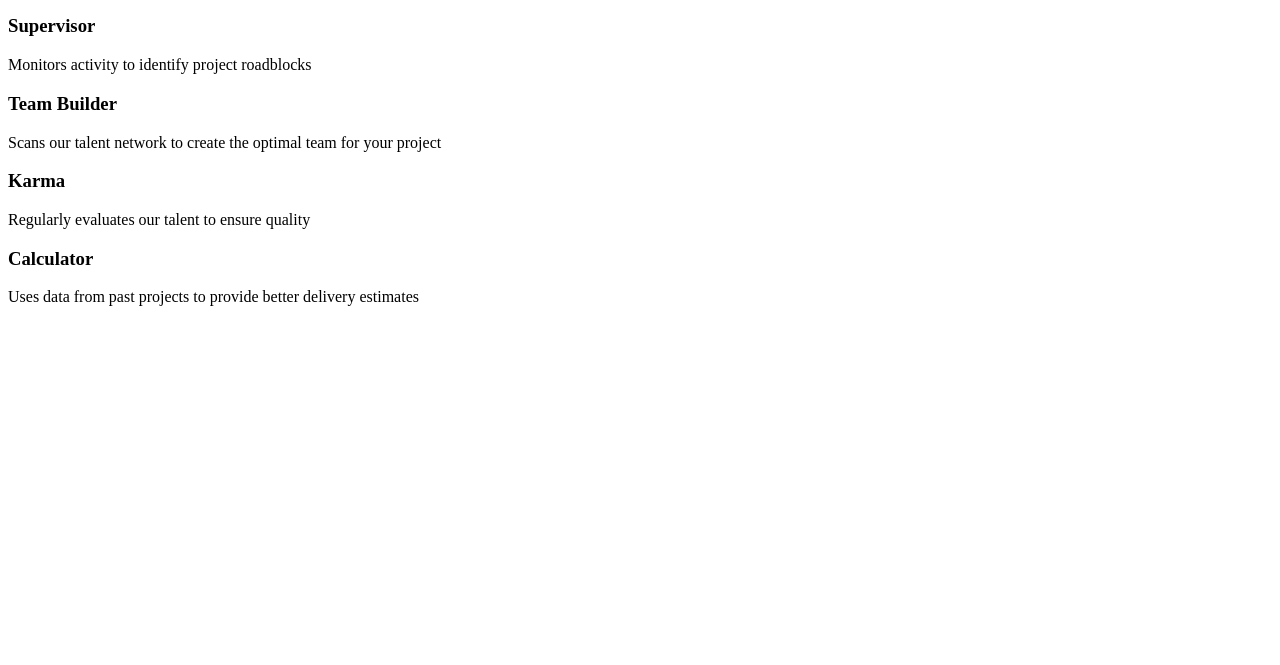
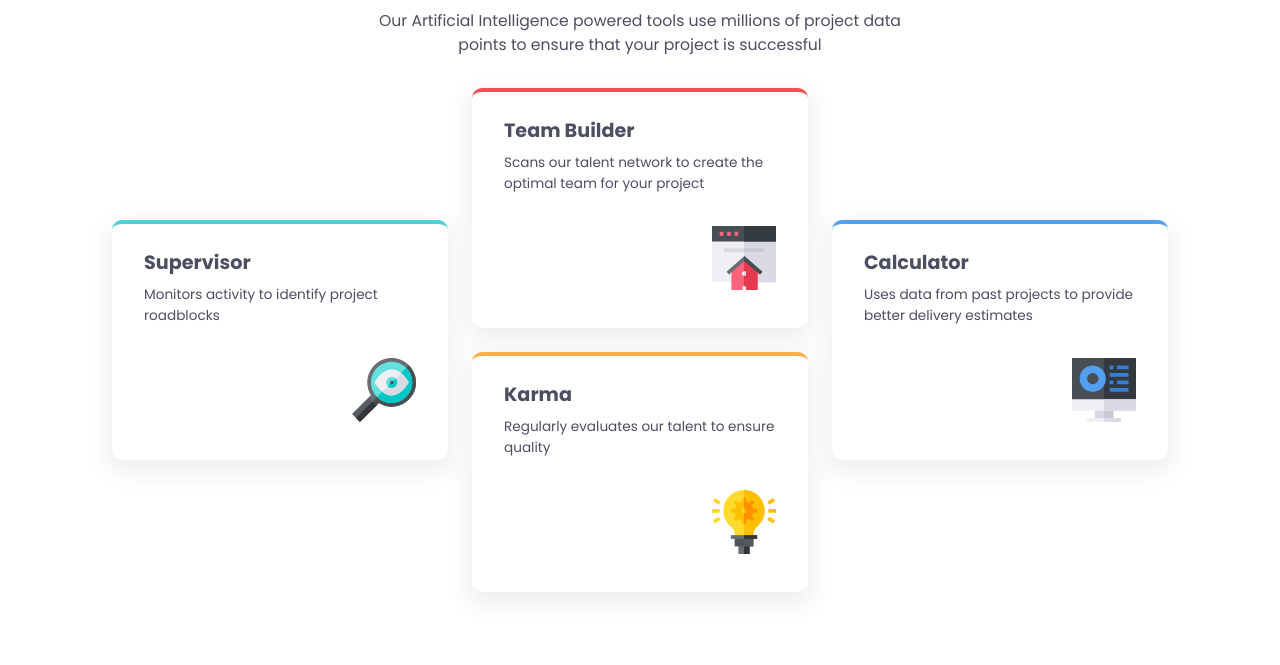
Before and after one commit to jayco01/four-card-feature, a plain HTML site: page index.html in a window 1280 px wide. Shown: the part 135-800 px from the top of the page. Drawn offline with Linux system fonts and the light colour scheme.

Commit message:
added CSS grid and wrote readme.md file

```diff
--- a/index.html
+++ b/index.html
@@ -4,6 +4,10 @@
   <meta charset="UTF-8">
   <meta name="viewport" content="width=device-width, initial-scale=1.0">
   <link rel="icon" type="image/png" sizes="32x32" href="./images/favicon-32x32.png">
+  <link rel="stylesheet" href="styles.css">
+  <link rel="preconnect" href="https://fonts.googleapis.com">
+  <link rel="preconnect" href="https://fonts.gstatic.com" crossorigin>
+  <link href="https://fonts.googleapis.com/css2?family=Figtree:ital,wght@0,300..900;1,300..900&family=Fraunces:ital,opsz,wght@0,9..144,100..900;1,9..144,100..900&family=Inter:ital,opsz,wght@0,14..32,100..900;1,14..32,100..900&family=Montserrat:ital,wght@0,100..900;1,100..900&family=Outfit:wght@100..900&family=Poppins:ital,wght@0,100;0,200;0,300;0,400;0,500;0,600;0,700;0,800;0,900;1,100;1,200;1,300;1,400;1,500;1,600;1,700;1,800;1,900&family=Young+Serif&display=swap" rel="stylesheet">
   <title> Four card feature section</title>
 </head>
 <body>
@@ -16,23 +20,35 @@
     </section>
   </header>
   <main>
-    <div class="content">
-      <section class="card card--supervisor">
+    <div class="content content-grid">
+      <article class="card card--supervisor">
         <h3 class="card__title">Supervisor</h3>
         <p class="card__description">Monitors activity to identify project roadblocks</p>
-      </section>
-      <section class="card card--team-builder">
+        <div class="card__icon">
+          <img src="images/icon-supervisor.svg" alt="icon of a magnifying glass">
+        </div>
+      </article>
+      <article class="card card--team-builder">
         <h3 class="card__title">Team Builder</h3>
         <p class="card__description">Scans our talent network to create the optimal team for your project</p>
-      </section>
-      <section class="card card--karma">
+        <div class="card__icon">
+          <img src="images/icon-team-builder.svg" alt="icon of a house">
+        </div>
+      </article>
+      <article class="card card--karma">
         <h3 class="card__title">Karma</h3>
         <p class="card__description">Regularly evaluates our talent to ensure quality</p>
-      </section>
-      <section class="card card--calculator">
+        <div class="card__icon">
+          <img src="images/icon-karma.svg" alt="icon of a light bulb">
+        </div>
+      </article>
+      <article class="card card--calculator">
         <h3 class="card__title">Calculator</h3>
         <p class="card__description">Uses data from past projects to provide better delivery estimates</p>
-      </section>
+        <div class="card__icon">
+          <img src="images/icon-calculator.svg" alt="icon of a monitor">
+        </div>
+      </article>
     </div>
   </main>
 </body>
--- a/styles.css
+++ b/styles.css
@@ -1,5 +1,6 @@
-/* start of web browser CSS reset*/
-
+/*  +++++++++++++++++++++++++++++
+    |       CSS RESET           |
+    +++++++++++++++++++++++++++++*/
 /* Box sizing rules */
 *,
 *::before,
@@ -75,8 +76,10 @@ textarea:not([rows]) {
   scroll-margin-block: 5ex;
 }
 
-/* end of web browser reset*/
 
+/*  +++++++++++++++++++++++++++++
+    |       Defining Variables  |
+    +++++++++++++++++++++++++++++*/
 :root {
     --clr-red: hsl(0, 78%, 62%);
     --clr-cyan: hsl(180, 62%, 55%);
@@ -102,28 +105,33 @@ h1,h2,h3,p {
 
 .title__thin {
     font-weight: 200;
-    font-size: clamp(1rem, 1.6rem, 3rem);
+    font-size: clamp(1.6rem, 2vw, 2rem);
     margin-bottom: clamp(0.4rem,0.5rem,1rem);
 }
 
 .title__bold {
     font-weight: 600;
-    font-size: clamp(1rem, 1.6rem, 3rem);
+    font-size: clamp(1.6rem, 2vw, 2rem);
 }
 
 .title__description {
     font-weight: 400;
-    font-size: clamp(0.7rem, 0.95rem, 1.5rem);
+    font-size: clamp(0.7rem, 0.98rem, 1rem);
     margin: 2rem 0rem;
+    max-width: 33rem;
+    text-align: center;
 }
 
+/*  +++++++++++++++++++++++++++++
+    |       card styling        |
+    +++++++++++++++++++++++++++++*/
 .card {
     background-color: var(--clr-white);
-    max-width: 20rem;
+    max-width: clamp(20rem,21rem,24rem);
     border-radius: 0.625rem;
     min-height: 15rem;
     padding: 1rem 2rem;
-    margin: 2rem;
+    margin: 0 auto;
     box-shadow: 0rem 0.5rem 1.5rem 5px rgb(240, 239, 239);
 }
 
@@ -154,3 +162,46 @@ h1,h2,h3,p {
     display: flex;
     justify-content: end;
 }
+
+
+/*  +++++++++++++++++++++++++++++
+    |       GRID LAYOUT         |
+    +++++++++++++++++++++++++++++*/
+.content-grid {
+    display: grid;
+    gap: 1.5rem;
+    grid-template-areas:
+    'supervisor'
+    'team-builder'
+    'karma'
+    'calculator';
+}
+
+.card--supervisor {
+    grid-area: supervisor;
+}
+.card--team-builder {
+    grid-area: team-builder;
+}
+.card--karma {
+    grid-area: karma;
+}
+.card--calculator {
+    grid-area: calculator;
+}
+
+
+/*  +++++++++++++++++++++++++++++
+    |       DESKTOP RESOLUTION  |
+    +++++++++++++++++++++++++++++*/
+@media (min-width: 67rem) {
+    .content-grid {
+        grid-template-areas:
+        '. team-builder .'
+        'supervisor team-builder calculator'
+        'supervisor karma calculator'
+        '. karma .';
+        justify-content: center;
+        align-content: center;
+    }
+}
```
Also changed, not shown: images/favicon-32x32.png (added), images/four-card-feature-section-capture.png (added), images/icon-calculator.svg (added), images/icon-karma.svg (added), images/icon-supervisor.svg (added), images/icon-team-builder.svg (added), 1 other file.
